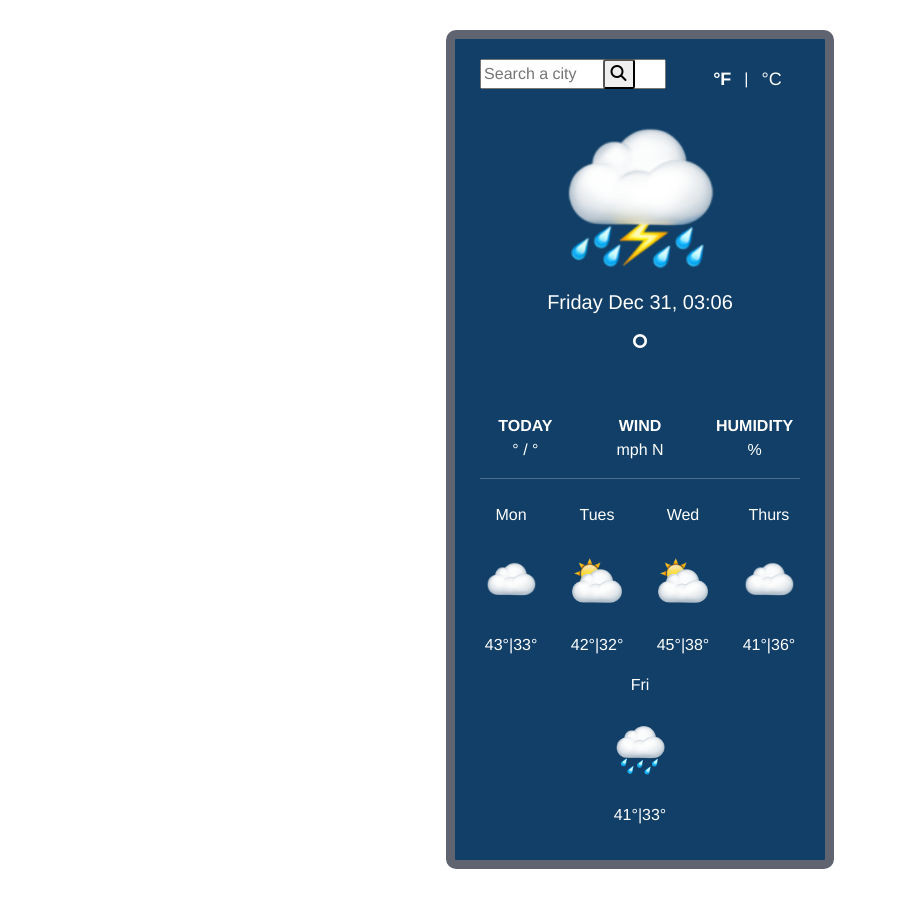
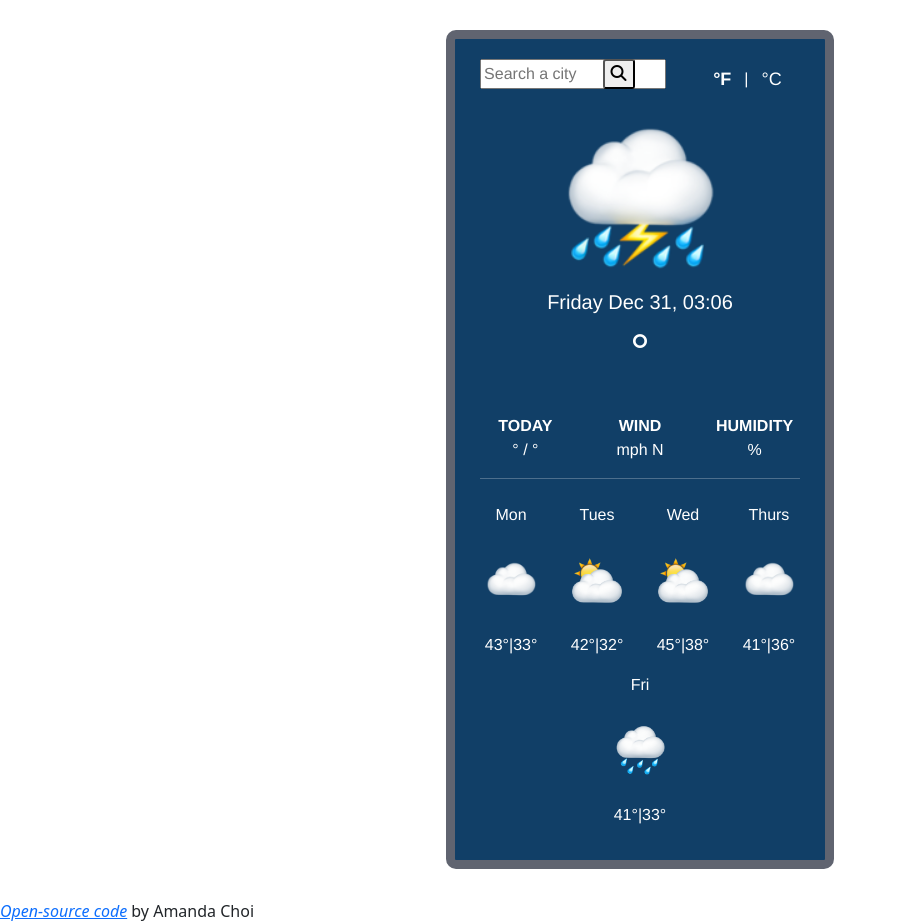
Before and after one commit to Amanda-Choi/Amanda-Weather-App-Project, a plain HTML site: page index.html in a window 1280 px wide. Shown: the whole page, without its empty margins (0-897 px from the left). Before the commit the page ends 899 px from the top, so only its background shows below. Drawn offline with nearby package versions, Linux system fonts and the light colour scheme; no server answers.

Commit message:
Update index.html

```diff
--- a/index.html
+++ b/index.html
@@ -135,6 +135,10 @@
         </div>
       </div>
     </div>
+       <div class="source">
+    <em> <a href = "https://github.com/Amanda-Choi/Amanda-Weather-App-Project" target="_blank">Open-source code</a></em>
+by Amanda Choi
+    </div>
     <script src="src/index.js"></script>
   </body>
 </html>
```
